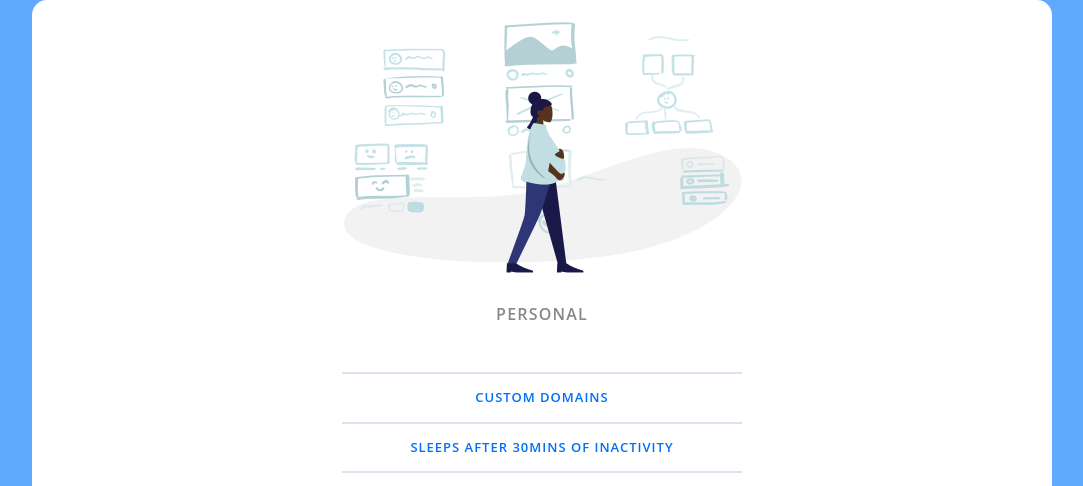
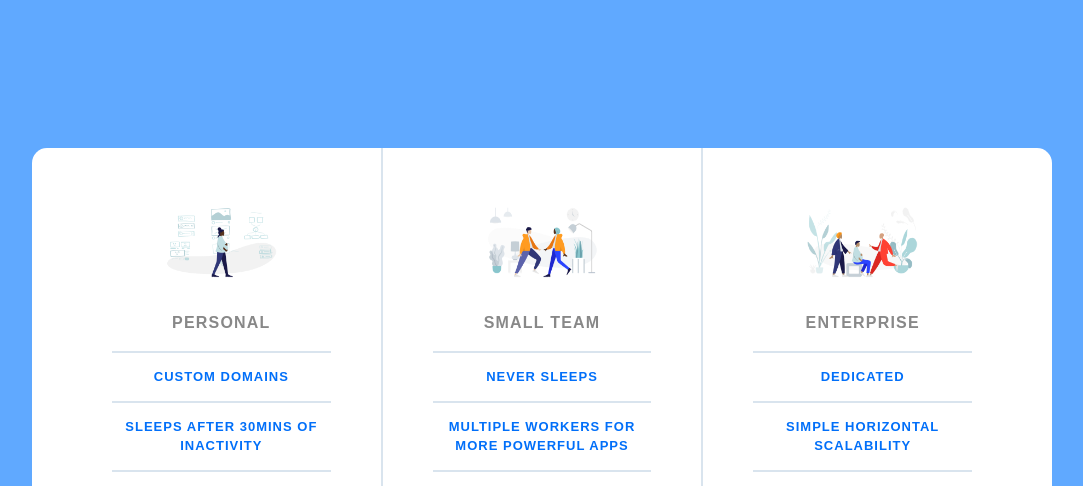
Before and after one commit to blackdreamer15/Pricing-Panel, a plain HTML site: page index.html in a window 1280 px wide. Shown: the top 486 px of the page, without its empty margins (98-1181 px from the left). Drawn offline with Linux system fonts and the light colour scheme.

Commit message:
Added media querie for responsiveness

```diff
--- a/main.css
+++ b/main.css
@@ -48,8 +48,10 @@ table {
 }
 
 /*---  CUSTOM CSS ---*/
+@import url('https://fonts.googleapis.com/css2?family=Poppins:wght@200;300;400;500;600;700&display=swap');
+
 html {
-    font-family: "Open Sans", sans-serif;
+    font-family: 'Poppins', sans-serif;
     box-sizing: border-box;
 }
 body {
@@ -87,7 +89,7 @@ section.pricing-plan:last-child {
 section img.pricing-img {
     width: 100%;
     max-width: 100%;
-    margin-bottom: 30px;
+    transform: scale(.5);
 }
 
 section h2.pricing-header {
@@ -98,7 +100,7 @@ section h2.pricing-header {
 
 section ul.pricing-features {
     color: #016ff9;
-    margin: 50px auto 25px;
+    margin: 20px auto 25px;
 }
 
 section ul.pricing-features li.pricing-features-item {
@@ -146,3 +148,20 @@ span.pricing-price {
     background-color: #269aff;
     color: #fff;
 }
+
+@media (min-width: 900px) {
+    main.panel {
+        flex-direction: row;
+        height: 465px;
+    }
+
+    section.pricing-plan {
+        border: none;
+        border-right: 2px solid #d9e4ee;
+        padding: 25px 50px;
+    }
+
+    section.pricing-plan:last-child {
+        border-right: none;
+    }
+}
```
